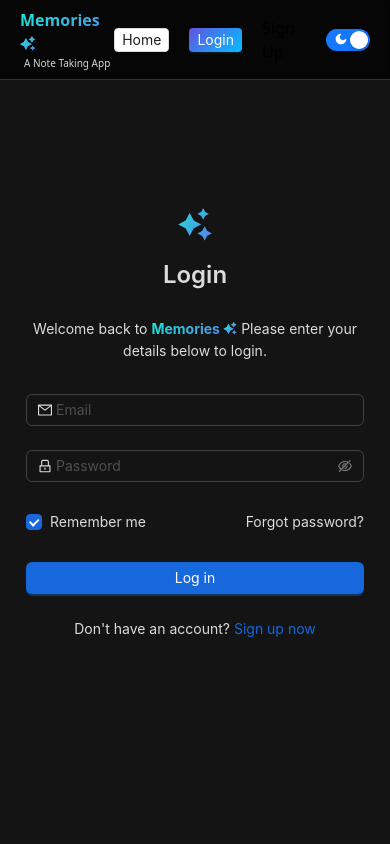
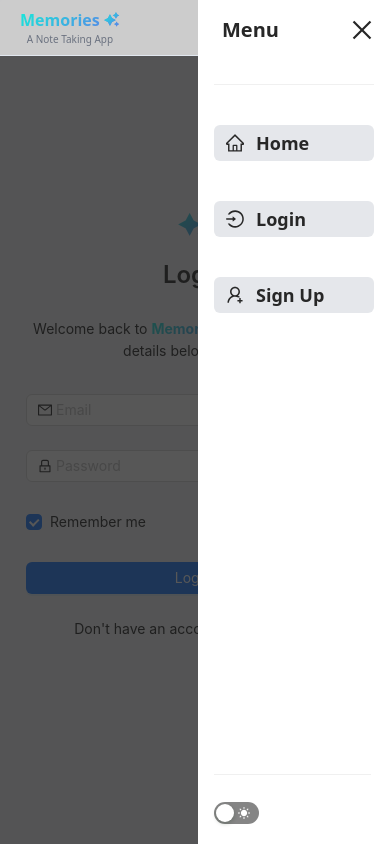
Before and after one commit to 0xalberto/Memories-notes, a React (Create React App) app in the folder frontend/: page /login in a window 390 px wide. Both pictures are taken after a click on the element 348 px from the left and 39 px from the top of the page. Built offline with nearby package versions, Linux system fonts and the light colour scheme.

Commit message:
added sidebar

```diff
--- a/frontend/package.json
+++ b/frontend/package.json
@@ -18,6 +18,7 @@
     "react-hot-toast": "^2.4.1",
     "react-router-dom": "^6.23.1",
     "react-scripts": "5.0.1",
+    "remixicon": "^4.3.0",
     "web-vitals": "^2.1.4",
     "zustand": "^4.5.2"
   },
--- a/frontend/public/index.html
+++ b/frontend/public/index.html
@@ -9,10 +9,6 @@
       name="description"
       content="Web site created using create-react-app"
     />
-    <link
-    href="https://cdn.jsdelivr.net/npm/remixicon@4.3.0/fonts/remixicon.css"
-    rel="stylesheet"
-/>
     <link rel="apple-touch-icon" href="%PUBLIC_URL%/logo192.png" />
     <!--
       manifest.json provides metadata used when your web app is installed on a
--- a/frontend/src/components/App.js
+++ b/frontend/src/components/App.js
@@ -1,16 +1,17 @@
+import React, { useState } from 'react';
 import LoginPage from "../pages/LoginPage";
 import NotesPage from "../pages/NotesPage";
 import { BrowserRouter, Routes, Route, Link } from "react-router-dom";
 import RequireAuth from "./RequireAuth";
 import SignupPage from "../pages/SignupPage";
 import LogoutPage from "../pages/LogoutPage";
-import { Button, ConfigProvider } from "antd";
+import { Button, ConfigProvider, Divider, theme } from "antd";
 import authStore from "../stores/authStore";
 import { Toaster } from "react-hot-toast";
 import { TinyColor } from '@ctrl/tinycolor';
 import ThemeToggle from "./ThemeToggle";
 import { useTheme } from "../context/ThemeProvider";
-
+import { MenuOutlined, CloseOutlined, HomeOutlined, UserAddOutlined, LoginOutlined, LogoutOutlined } from '@ant-design/icons';
 
 const colors1 = ['#6253E1', '#04BEFE'];
 
@@ -21,26 +22,26 @@ const getActiveColors = (colors) =>
   colors.map((color) => new TinyColor(color).darken(5).toString());
 
 function App() {
-    const store = authStore()
-    const { isDarkMode } = useTheme(); // Use the theme context
+  const store = authStore();
+  const { isDarkMode } = useTheme();
+  const [sidebarOpen, setSidebarOpen] = useState(false); // State for sidebar visibility
+
+  const toggleSidebar = () => {
+    setSidebarOpen(!sidebarOpen);
+  };
 
   return (
     <div className={`App ${isDarkMode ? "dark" : ""} bg-gray-100 dark:bg-[#0b0b0b] min-h-screen w-full drk dark:drk`}>
-
-
       <BrowserRouter>
-      <nav className=" fixed w-full flex justify-between items-center px-5 py-2 nav-bar dark:bg-black dark:bg-opacity-70 dark:backdrop-filter dark:backdrop-blur-[1px] border-b-slate-200 dark:border-[#303030] border-b z-50">
-        <div className="flex flex-col items-center justify-center ">
-
+        <nav className="fixed w-full flex justify-between items-center px-5 py-2 nav-bar dark:bg-black dark:bg-opacity-70 dark:backdrop-filter dark:backdrop-blur-[1px] border-b-slate-200 dark:border-[#303030] border-b z-50">
+          <div className="flex flex-col items-center justify-center">
             <h1 className="sm:text-2xl font-bold gradient-text">Memories <i className="ri-sparkling-2-fill gradient-text"></i></h1>
-
             <h1 className="text-[10px] text-gray-500 dark:text-gray-300">A Note Taking App</h1>
           </div>
-        <div className=" flex items-center justify-center gap-5">
+          <div className="hidden md:flex items-center justify-center gap-5">
             {!store.loggedIn ? (
               <>
                 <Button size="small"><Link to="/">Home</Link></Button>
-
                 <ConfigProvider
                   theme={{
                     components: {
@@ -55,38 +56,77 @@ return (
                 >
                   <Button type="primary" size="small"><Link to="/login">Login</Link></Button>
                 </ConfigProvider>
-
                 <Link to="/signup" size="small">Sign Up</Link>
               </>
             ) : (
               <>
-          <p className="text-gray-500 dark:text-gray-300 sm:text-base text-xs">Welcome back, {store.userData} !</p>
+                <p className="text-gray-500 dark:text-gray-300 sm:text-base text-xs">Welcome back, {store.userData}!</p>
                 <Button type="primary" size="small" danger><Link to="/logout">Logout</Link></Button>
               </>
-        )
-        }
-
+            )}
             <ThemeToggle />
           </div>
+          <div className="md:hidden flex items-center">
+            <MenuOutlined onClick={toggleSidebar} className="text-2xl cursor-pointer  text-[#272727] dark:text-gray-300 font-bold" />
+          </div>
+        </nav>
+        <div className={`fixed inset-0 bg-[#1f1f1f] bg-opacity-75 z-40 transition-opacity ${sidebarOpen ? 'opacity-100' : 'opacity-0 pointer-events-none'}`} onClick={toggleSidebar}></div>
+        <div className={`fixed top-0 right-0 w-48 h-full bg-white dark:bg-[#0b0b0b] z-50 transform ${sidebarOpen ? 'translate-x-0' : 'translate-x-full'} transition-transform`}>
+          <div className="p-4 pb-0 flex justify-between items-center">
+            <h2 className="text-xl pl-2 font-bold text-[#272727] dark:text-gray-300">Menu</h2>
+            <CloseOutlined onClick={toggleSidebar} className="text-2xl cursor-pointer  text-[#272727] dark:text-gray-300 font-bold" />
+          </div>
+          <ConfigProvider
+            theme={{
+                algorithm: isDarkMode ? theme.darkAlgorithm : theme.defaultAlgorithm,
+            }}
+        >
+          <div className='p-4'><Divider/></div>
+          </ConfigProvider>
 
-      </nav>
+          <div className="flex flex-col justify-center px-4 space-y-10">
+            <Link to="/" onClick={toggleSidebar} className=" text-lg text-[#272727] font-semibold bg-gray-200 gap-3 py-1 pl-3 rounded-md flex dark:text-gray-300 dark:bg-[#141414]"><HomeOutlined/>Home</Link>
+            {!store.loggedIn ? (
+              <>
+                <Link to="/login" onClick={toggleSidebar} className=" text-lg text-[#272727] font-semibold bg-gray-200 gap-3 py-1 pl-3 rounded-md flex dark:text-gray-300 dark:bg-[#141414]"><LoginOutlined/>Login</Link>
+                <Link to="/signup" onClick={toggleSidebar} className=" text-lg text-[#272727] font-semibold bg-gray-200 gap-3 py-1 pl-3 rounded-md flex dark:text-gray-300 dark:bg-[#141414]"><UserAddOutlined/>Sign Up</Link>
+              </>
+            ) : (
+              <>
+                <p className=" text-lg text-[#272727] font-semibold bg-gray-200 gap-3 py-1 pl-3 rounded-md flex dark:text-gray-300 dark:bg-[#141414]">Welcome back, {store.userData}!</p>
+                <Link to="/logout" onClick={toggleSidebar} className=" text-lg font-semibold gap-3 py-1 pl-3 rounded-md flex text-gray-300 bg-rose-500"><LogoutOutlined/>Logout</Link>
+              </>
+            )}
 
+            <div className=" w-[82%] absolute bottom-5 flex flex-col gap-">
+            <ConfigProvider
+            theme={{
+                algorithm: isDarkMode ? theme.darkAlgorithm : theme.defaultAlgorithm,
+            }}
+        >
+            <Divider/>
+            </ConfigProvider>
+            <div><ThemeToggle /></div>
+            </div>
+          </div>
+        </div>
 
         <Routes>
-      <Route index element={<RequireAuth><NotesPage /></RequireAuth>}/>
-      <Route path="/login" element={<LoginPage />}/>
-      <Route path="/signup" element={<SignupPage />}/>
-      <Route path="/logout" element={<LogoutPage />}/>
+          <Route index element={<RequireAuth><NotesPage /></RequireAuth>} />
+          <Route path="/login" element={<LoginPage />} />
+          <Route path="/signup" element={<SignupPage />} />
+          <Route path="/logout" element={<LogoutPage />} />
         </Routes>
       </BrowserRouter>
+
       <Toaster
         position="top-center"
         reverseOrder={false}
         toastOptions={{
           style: {
             borderRadius: '10px',
-                        background: isDarkMode ? '#141414' : '', // Conditional background color
-                        color: isDarkMode ? '#fff' : '', // Conditional text color
+            background: isDarkMode ? '#141414' : '',
+            color: isDarkMode ? '#fff' : '',
           },
         }}
       />
--- a/frontend/src/index.js
+++ b/frontend/src/index.js
@@ -4,6 +4,7 @@ import "./index.css";
 import App from "./components/App";
 import axios from "axios";
 import { ThemeProvider } from "./context/ThemeProvider";
+import 'remixicon/fonts/remixicon.css'
 
 const apiUrl = process.env.REACT_APP_API_URL;
 
```
Also changed, not shown: 1 other file (tests, documents, lock files or other folders). Lines whose indentation alone changed are shown as unchanged.
